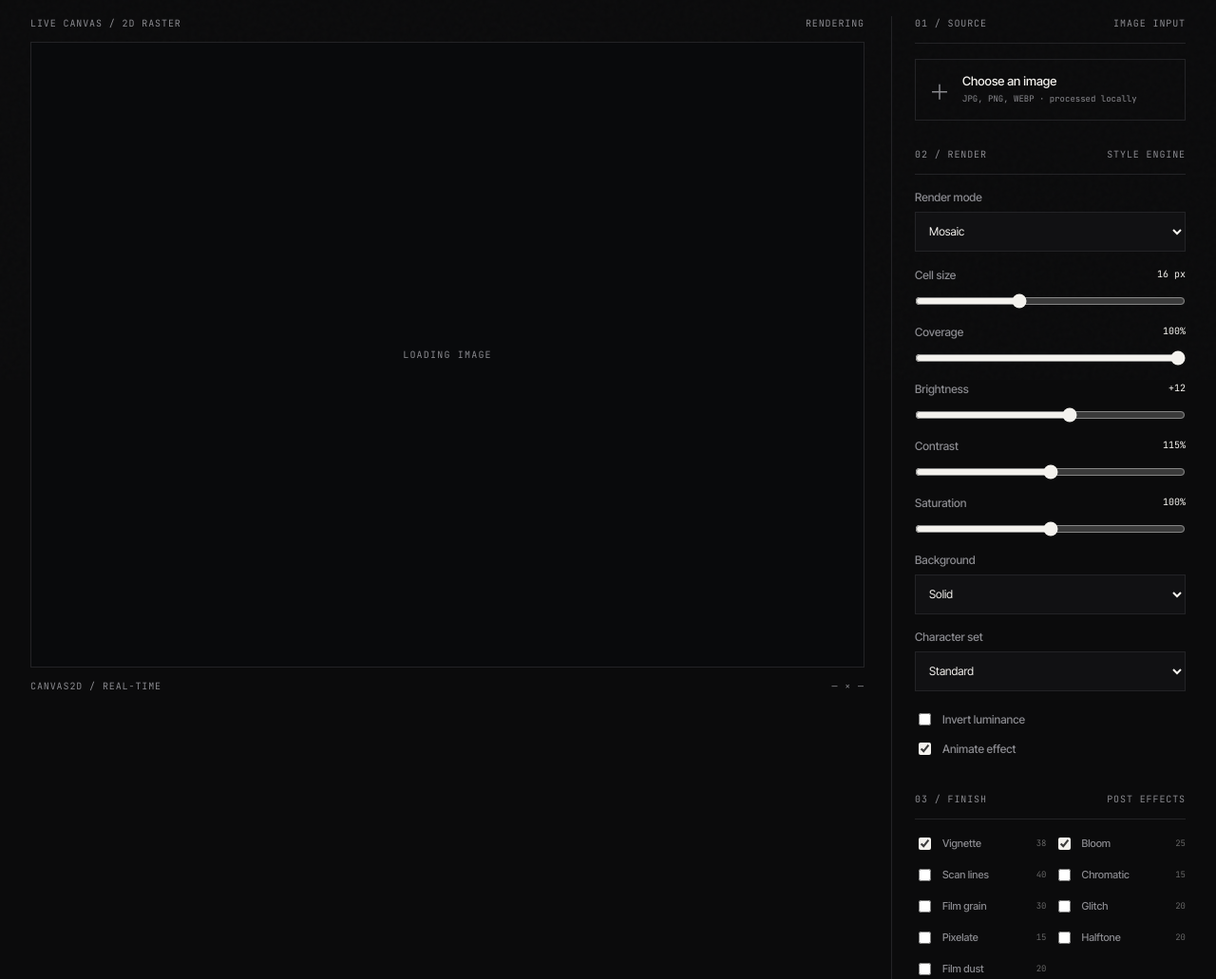
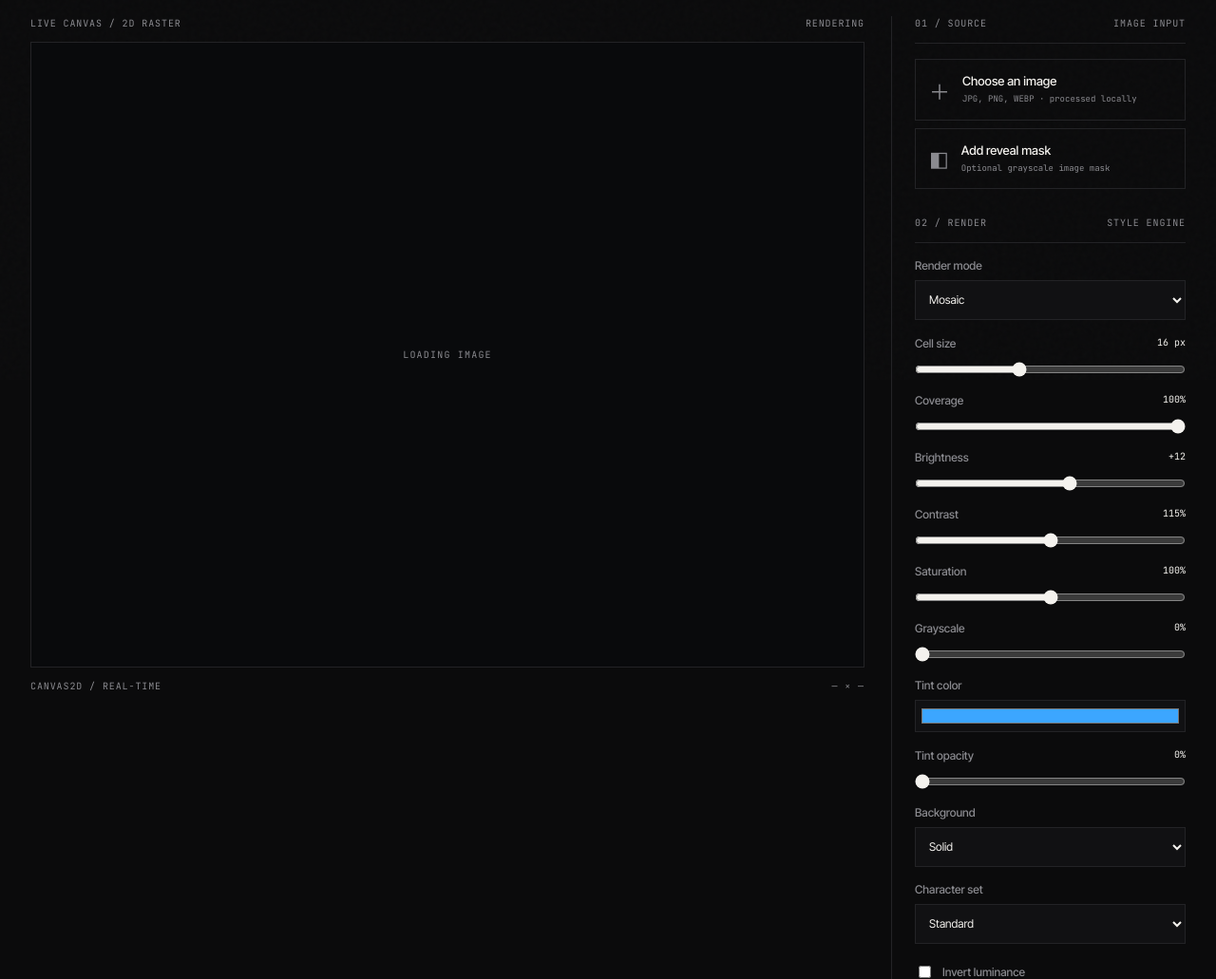
Before and after one commit to karkihubbb/karkiverse-preview, a plain HTML site: page ascii.html in a window 1280 px wide. Shown: the part 400-1431 px from the top of the page at 95% size. Drawn offline with Linux system fonts and the light colour scheme.

Commit message:
Add image and reveal mask controls to ASCII Lab

```diff
--- a/ascii.html
+++ b/ascii.html
@@ -31,7 +31,7 @@
       <aside class="ascii-controls">
         <div class="ascii-control-head"><span>01 / SOURCE</span><span>IMAGE INPUT</span></div>
         <label class="ascii-upload" for="ascii-upload"><span>＋</span><span><strong>Choose an image</strong><small>JPG, PNG, WEBP · processed locally</small></span></label>
-        <input id="ascii-upload" type="file" accept="image/*" hidden>
+        <input id="ascii-upload" type="file" accept="image/*" hidden><label class="ascii-upload" for="mask-upload" style="margin-top:8px"><span>◧</span><span><strong>Add reveal mask</strong><small>Optional grayscale image mask</small></span></label><input id="mask-upload" type="file" accept="image/*" hidden>
         <div class="ascii-control-head"><span>02 / RENDER</span><span>STYLE ENGINE</span></div>
         <label class="ascii-field">Render mode<select id="renderMode">
           <option value="mosaic" selected>Mosaic</option><option value="characters">Characters</option><option value="dither">Dither</option><option value="pixel">Pixel</option><option value="dots">Dots</option><option value="cross">Cross</option><option value="diamond">Diamond</option><option value="voxel">Voxel</option><option value="lego">Lego</option><option value="mixed">Mixed</option><option value="lines">Lines</option><option value="diagonal">Diagonal</option><option value="braille">Braille</option><option value="disco">Disco</option><option value="hexdump">Hexdump</option><option value="matrix">Matrix</option><option value="rings">Rings</option><option value="hearts">Hearts</option><option value="stars">Stars</option><option value="hexagons">Hexagons</option><option value="triangles">Triangles</option><option value="bubbles">Bubbles</option><option value="hatch">Hatch</option><option value="contour">Contour</option><option value="halfblocks">Halfblocks</option>
@@ -40,7 +40,7 @@
         <div class="ascii-range"><label for="coverage">Coverage <output id="coverageOut">100%</output></label><input id="coverage" type="range" min="5" max="100" value="100"></div>
         <div class="ascii-range"><label for="brightness">Brightness <output id="brightnessOut">+12</output></label><input id="brightness" type="range" min="-80" max="80" value="12"></div>
         <div class="ascii-range"><label for="contrast">Contrast <output id="contrastOut">115%</output></label><input id="contrast" type="range" min="50" max="180" value="115"></div>
-        <div class="ascii-range"><label for="saturation">Saturation <output id="saturationOut">100%</output></label><input id="saturation" type="range" min="0" max="200" value="100"></div>
+        <div class="ascii-range"><label for="saturation">Saturation <output id="saturationOut">100%</output></label><input id="saturation" type="range" min="0" max="200" value="100"></div><div class="ascii-range"><label for="grayscale">Grayscale <output id="grayscaleOut">0%</output></label><input id="grayscale" type="range" min="0" max="100" value="0"></div><label class="ascii-field">Tint color<input id="tint" type="color" value="#3ca6ff" style="display:block;width:100%;height:34px;margin-top:8px;background:#111113;border:1px solid var(--line);padding:4px"></label><div class="ascii-range"><label for="tintOpacity">Tint opacity <output id="tintOpacityOut">0%</output></label><input id="tintOpacity" type="range" min="0" max="100" value="0"></div>
         <label class="ascii-field">Background<select id="bgMode"><option value="solid" selected>Solid</option><option value="original">Original photo</option><option value="blurred">Blurred photo</option><option value="none">Transparent / none</option></select></label>
         <label class="ascii-field">Character set<select id="charSet"><option value="standard">Standard</option><option value="blocks">Blocks</option><option value="minimal">Minimal</option><option value="binary">Binary</option></select></label>
         <div class="ascii-toggles"><label><input id="invert" type="checkbox"> Invert luminance</label><label><input id="animated" type="checkbox" checked> Animate effect</label></div>
```
